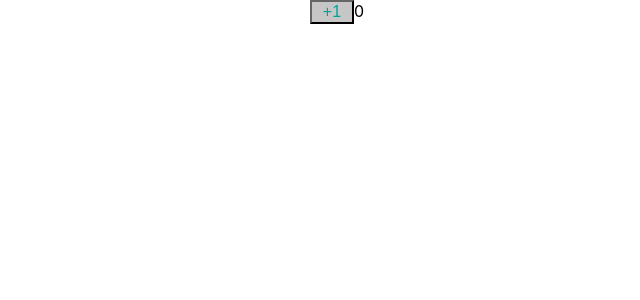
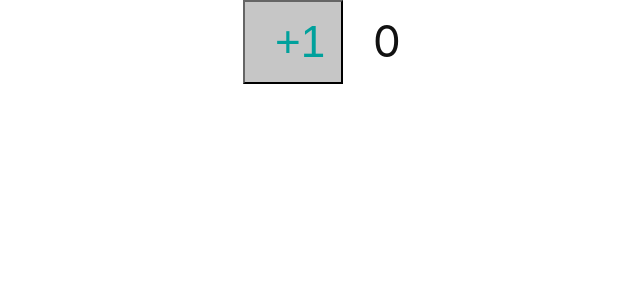
Before and after one commit to whiteheadbria/todo-app, a React (Create React App) app: page / in a window 1280 px wide. Shown: the top 300 px of the page, without its empty margins (303-943 px from the left). Built offline with nearby package versions, Linux system fonts and the light colour scheme.

Commit message:
edited button and added a class to span

```diff
--- a/src/components/counter/Counter.css
+++ b/src/components/counter/Counter.css
@@ -1,7 +1,15 @@
 button {
     background-color: #c6c6c6;
     border-color: #111111;
-    font-size: medium;
+    font-size: 44px;
+    padding: 15px 30px;
     color: #00A19c;
-    width: 44px;
+    width: 100px;
 }
+
+
+.count {
+    font-size: 44px;
+    color: #111111;
+    padding: 15px 30px;
+}
--- a/src/components/counter/Counter.jsx
+++ b/src/components/counter/Counter.jsx
@@ -5,7 +5,7 @@ function Counter () {
     return (
         <div className="counter">
             <button>+1</button>
-            <span>0</span>
+            <span className='count'>0</span>
         </div>
     )
 }
```
